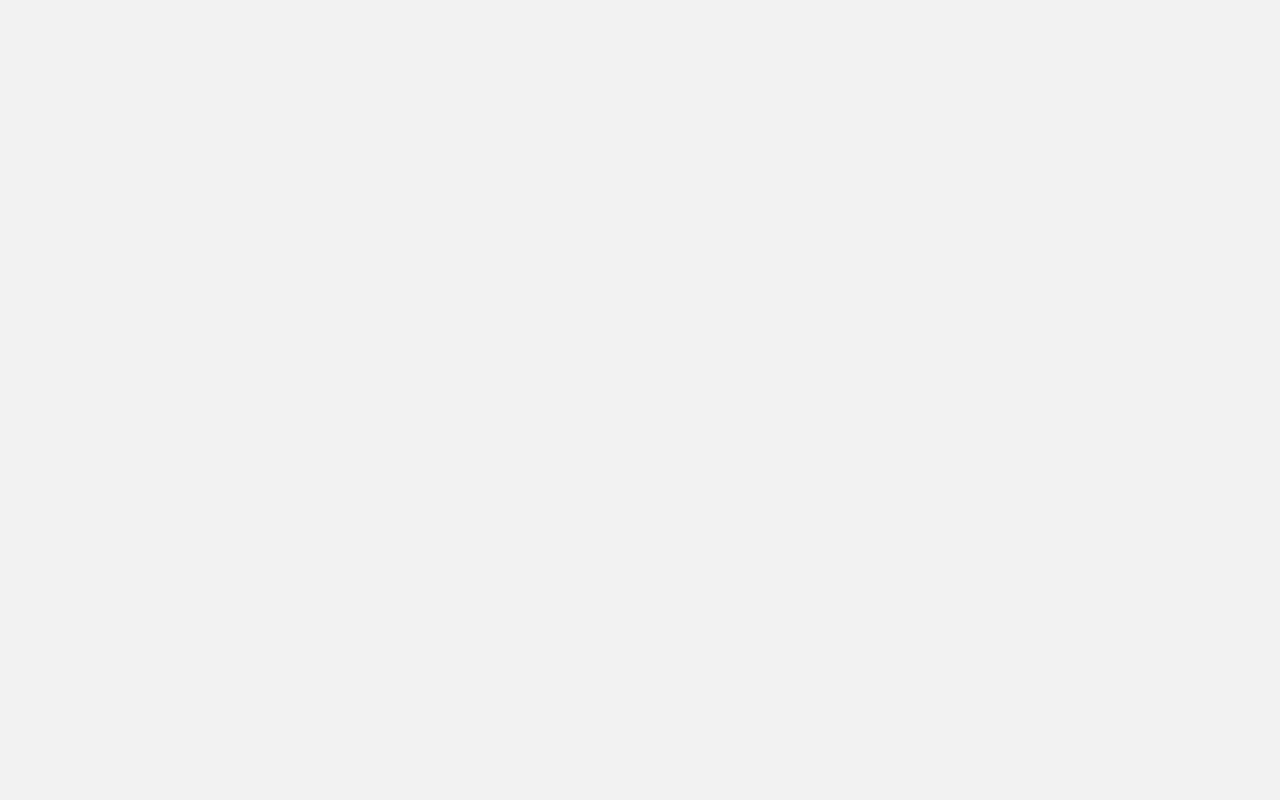
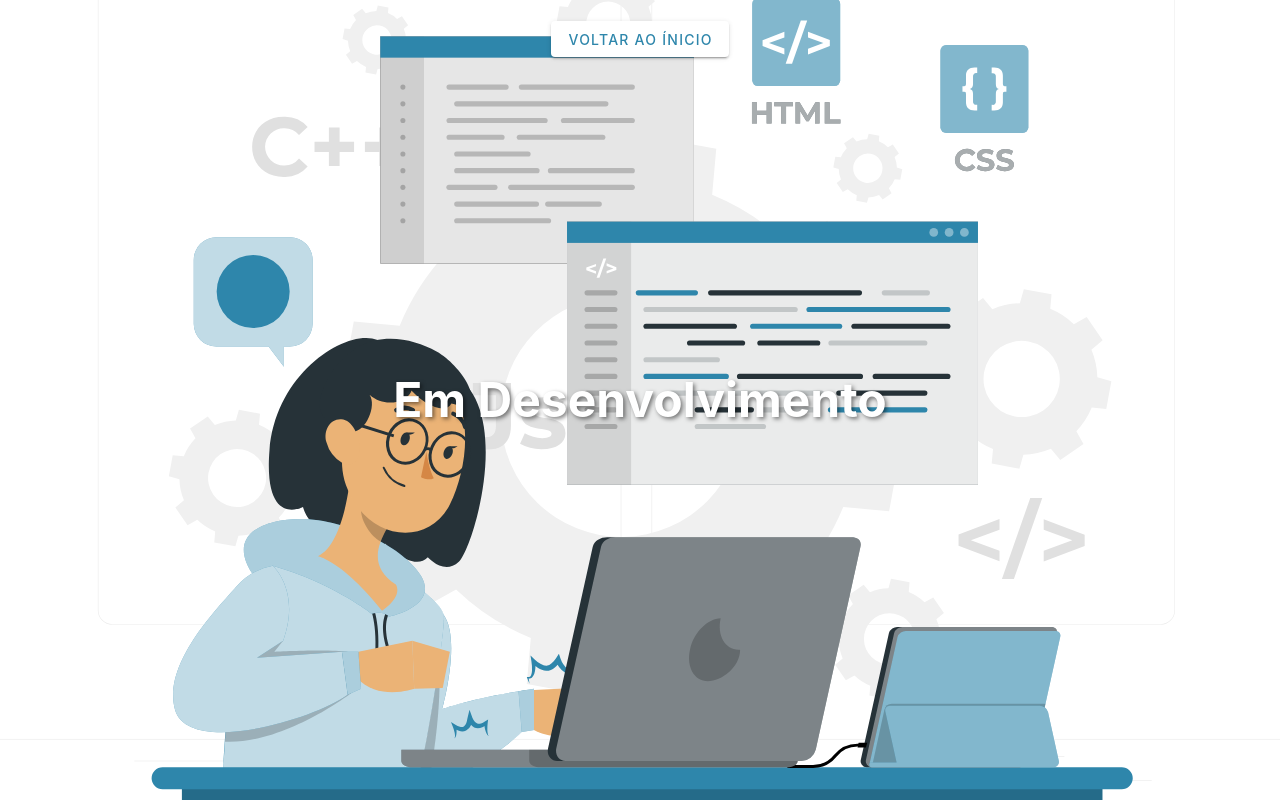
Before and after one commit to lukaian-k/web_development_work, a Vue app in the folder app/work-integrity/: page /development-page in a window 1280 px wide. Before the commit this address had no page. Built offline with nearby package versions, Linux system fonts and the light colour scheme.

Commit message:
lukaian@19:09-03/07/23: implementando o "CADASTRO DE SALAS DE AULA" ao projeto, e add o .gitignore novamente.

```diff
--- a/app/work-integrity/src/router/index.js
+++ b/app/work-integrity/src/router/index.js
@@ -34,6 +34,11 @@ const router = createRouter({
           component: () => import('../views/Classrooms/Classrooms.vue')
         },
         {
+          path: '/classrooms/register',
+          name: 'Register Classrooms',
+          component: () => import('../views/Classrooms/Register.vue')
+        },
+        {
           path: '/allocation',
           name: 'Allocation',
           component: () => import('../views/Allocation/Allocation.vue')
@@ -48,6 +53,11 @@ const router = createRouter({
           path: '/sign-in',
           name: 'Sign-in',
           component: () => import('../views/Login.vue')
+        },
+        {
+          path: '/development-page',
+          name: 'Development Page',
+          component: () => import('../views/DevelopmentPage.vue')
         }
       ]
     }
--- a/app/work-integrity/src/views/Classrooms/Classrooms.vue
+++ b/app/work-integrity/src/views/Classrooms/Classrooms.vue
@@ -1,9 +1,49 @@
 <script setup>
 import Title from '../../components/Title.vue';
+import { RouterLink } from 'vue-router'
 </script>
 
 <template>
-    <Title hType="h1" text="Sala de Aula" />
+    <v-app>
+        <v-container>
+            <Title hType="h1" text="Sala de Aula" />
+            <v-row class="options">
+                <v-col cols="12" sm="6" md="4">
+                    <RouterLink to="/classrooms/register">
+                        <v-card class="option-card">
+                            <v-card-title>Cadastrar Sala de Aula</v-card-title>
+                        </v-card>
+                    </RouterLink>
+                </v-col>
+                <v-col cols="12" sm="6" md="4">
+                    <RouterLink to="/development-page">
+                        <v-card class="option-card">
+                            <v-card-title>Visualizar Salas de Aula</v-card-title>
+                        </v-card>
+                    </RouterLink>
+                </v-col>
+            </v-row>
+        </v-container>
+    </v-app>
 </template>
 
-<style scoped lang="scss"></style>
+<style scoped lang="scss">
+$background: var(--background);
+$background-gray: var(--background-gray);
+
+.options {
+    margin-top: 3rem;
+}
+
+.option-card {
+    cursor: pointer;
+    text-align: center;
+    padding: 2rem;
+    background-color: $background;
+    transition: background-color 0.3s;
+
+    &:hover {
+        background-color: $background-gray;
+    }
+}
+</style>
--- /dev/null
+++ b/app/work-integrity/src/views/Classrooms/Register.vue
@@ -0,0 +1,48 @@
+<script setup>
+import Title from '../../components/Title.vue';
+
+let form = false
+let loading = false
+
+let items = [
+    'Projetor',
+    'Caixa de som',
+    'Câmera',
+    'Microfone',
+]
+
+function onSubmit() {
+    if (!this.form) return
+
+    this.loading = true
+    setTimeout(() => (this.loading = false), 2000)
+}
+</script>
+
+<template>
+    <Title hType="h1" text="Cadastro de Salas de Aula" />
+
+    <v-sheet width="800" class="mx-auto">
+        <v-container fluid>
+            <v-form fast-fail v-model=form @submit.prevent=onSubmit>
+                <v-text-field required type="number" label="Número da Sala" />
+                <v-text-field required type="number" label="Capacidade" />
+                <v-text-field required label="Bloco" />
+                <v-combobox :items=items label="Dispositivos eletrônicos" multiple chips></v-combobox>
+
+                <br>
+
+                <v-btn :loading=loading :disabled=!form block color=var(--highlights) type="submit" variant="elevated"
+                    rounded="xl" size="large">
+                    <p id="text-send">Cadastrar</p>
+                </v-btn>
+            </v-form>
+        </v-container>
+    </v-sheet>
+</template>
+
+<style scoped>
+#text-send {
+    color: var(--background);
+}
+</style>
--- /dev/null
+++ b/app/work-integrity/src/views/DevelopmentPage.vue
@@ -0,0 +1,40 @@
+<script setup>
+import { RouterLink } from 'vue-router'
+</script>
+
+<template>
+    <div class="background">
+        <h1 class="message">Em Desenvolvimento</h1>
+        <RouterLink to="/">
+            <v-btn id="btn">Voltar ao ínicio</v-btn>
+        </RouterLink>
+    </div>
+</template>
+
+<style scoped lang="scss">
+#btn {
+    margin-top: 1.5em;
+}
+
+.background {
+    position: relative;
+    width: 100%;
+    height: 100vh;
+    background-image: url('../assets/development-page.svg');
+    background-repeat: no-repeat;
+    background-size: cover;
+    background-position: center;
+}
+
+.message {
+    position: absolute;
+    top: 50%;
+    left: 50%;
+    transform: translate(-50%, -50%);
+    font-size: 3rem;
+    font-weight: bold;
+    color: white;
+    text-shadow: 2px 2px 4px rgba(0, 0, 0, 0.5);
+    text-align: center;
+}
+</style>
```
Also changed, not shown: app/work-integrity/src/assets/development-page.svg (added), 1 other file (tests, documents, lock files or other folders).
